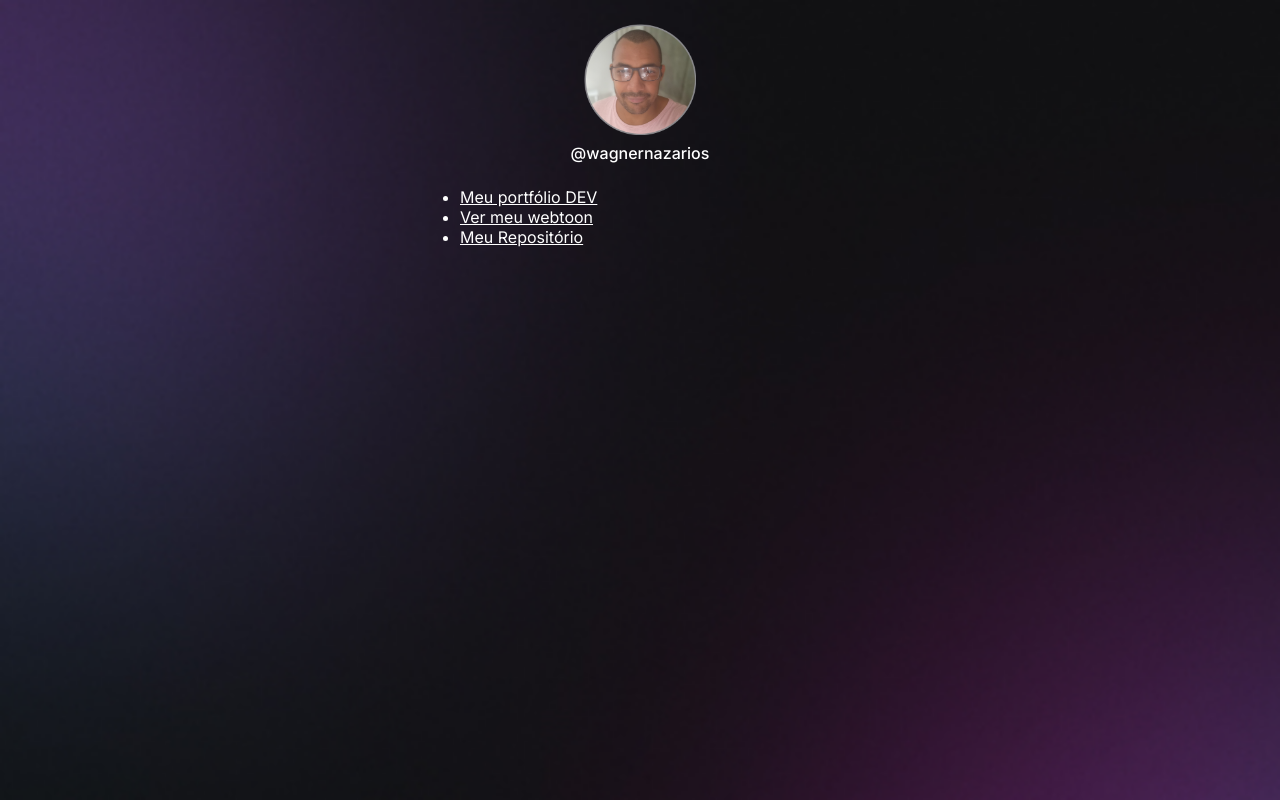
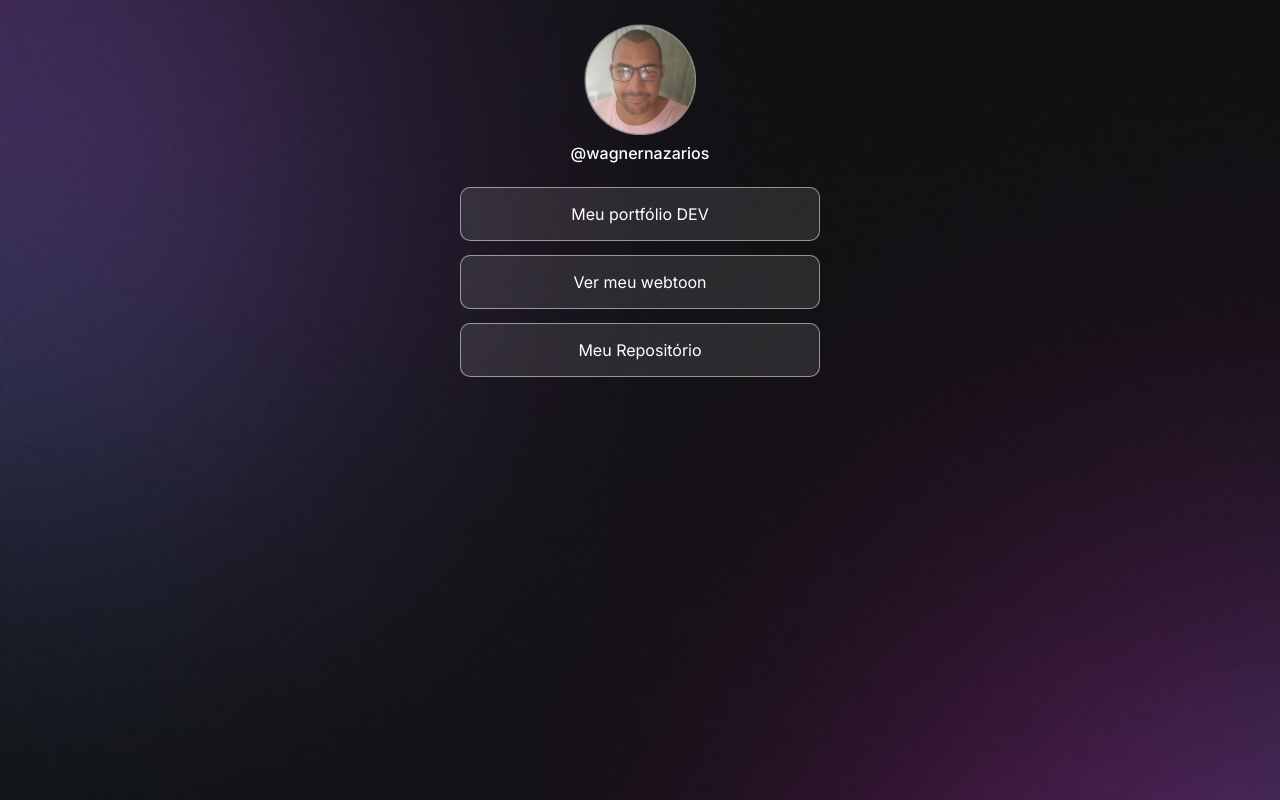
Before and after one commit to wagnernazarios/WagnerLinks, a plain HTML site: page index.html in a window 1280 px wide. Drawn offline with Linux system fonts and the light colour scheme.

Commit message:
styles in the links list

```diff
--- a/index.html
+++ b/index.html
@@ -22,10 +22,10 @@
       <a href="https://wagnernazarios.github.io/Portfolio-2.0/" target="_blank">Meu portfólio DEV</a>
     </li>
     <li>
-      <a href="#">Ver meu webtoon</a>
+      <a href="https://www.webtoons.com/en/challenge/dentro-dos-meus-olhos-pt-br/list?title_no=504447&page=1" target="_blank">Ver meu webtoon</a>
     </li>
     <li>
-      <a href="#">Meu Repositório</a>
+      <a href="https://github.com/wagnernazarios" target="_blank">Meu Repositório</a>
     </li>
   </ul>
 
--- a/style.css
+++ b/style.css
@@ -3,6 +3,8 @@
   margin: 0;
   padding: 0;
   box-sizing: border-box;
+  list-style: none;
+  text-decoration: none;
 }
 
 body{
@@ -51,3 +53,34 @@ body *{
   font-weight: 14px;
   margin-top: 8px;
 }
+/* Links */
+ul{display: flex;
+  flex-direction: column;
+  gap: 14px;
+}
+
+ul li{
+  background-color: rgba(255,255,255,0.1);
+  border: 1px solid rgba(255,255,255,0.5);;
+  border-radius: 10px;
+    transition: 0.3s ease-in-out;
+
+}
+
+ul li:hover{
+  background-color: #fff;
+  color: black;
+}
+
+ul li a{
+  display: flex;
+  align-items: center;
+  justify-content: center;
+  height: 52px;
+  transition: 0.3s ease-in-out;
+}
+
+ul li a:hover{
+  color: #000;
+  font-weight: 600;
+}
```
